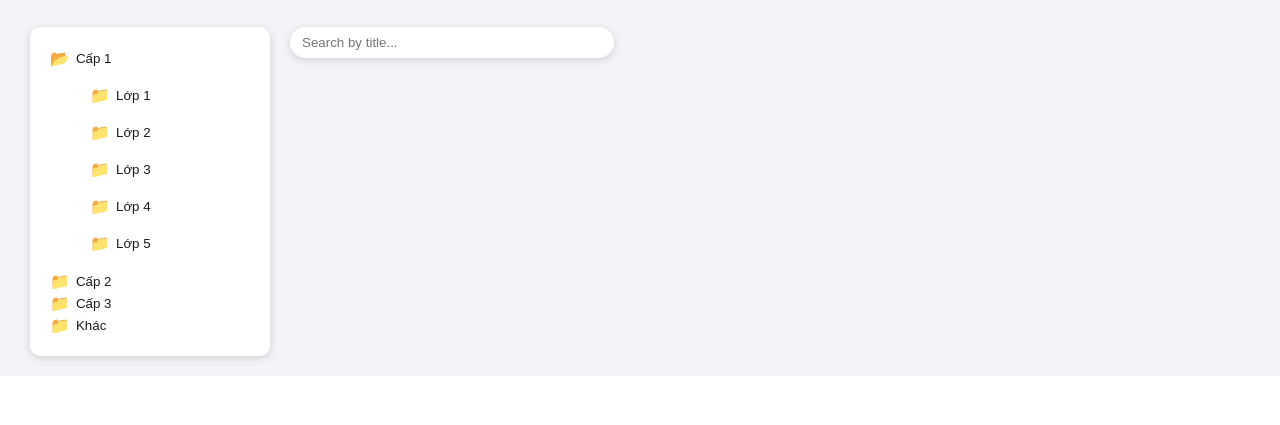
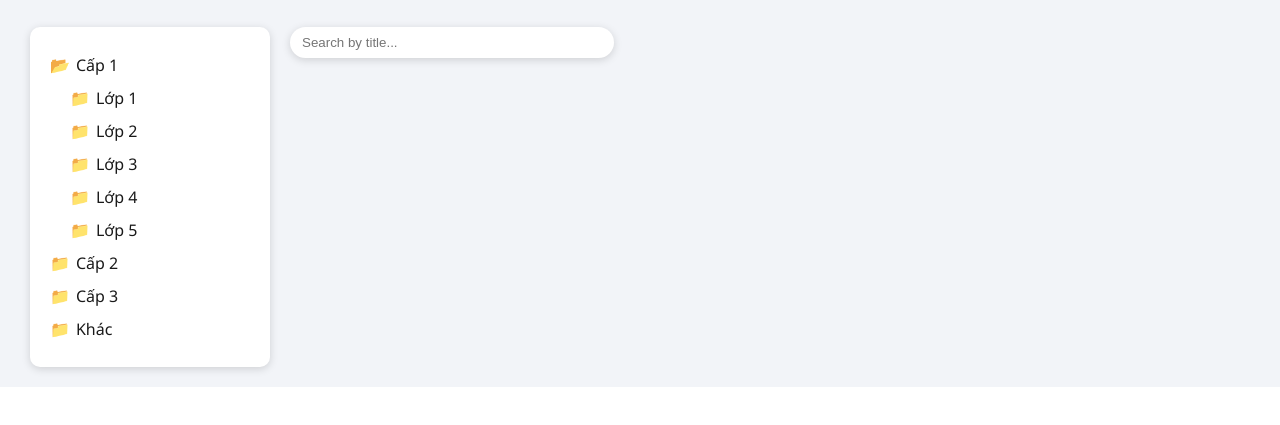
Before and after one commit to lezu311/libraryofsomething, a website: page public/index.html in a window 1280 px wide. Both pictures are taken after a click on the button "Cấp 1". Shown: the part 263-688 px from the top of the page. Drawn offline with Linux system fonts and the light colour scheme; no server answers.

Commit message:
chinh lai cai xem sach

```diff
--- a/public/style.css
+++ b/public/style.css
@@ -32,7 +32,6 @@ body {
     color: var(--text-header);
 }
 
-/* khối bên phải, rộng bằng logo để tiêu đề nằm giữa */
 .header-actions {
     flex: 1;
     display: flex;
@@ -198,7 +197,6 @@ body {
     text-align: center;
     color: var(--text);
     text-decoration: none;
-    box-sizing: border-box;
 }
 
 .search-result .title {
@@ -282,10 +280,22 @@ body {
     color: var(--text);
 }
 
-.category-tree li,
+/* ===== cây danh mục ===== */
 .category-tree ul {
     list-style: none;
-    margin-top: 15px;
+    margin: 0;
+    padding-left: 20px;
+}
+
+.category-tree li {
+    list-style: none;
+    margin: 0;
+}
+
+/* mọi mục cách đều nhau một khoảng nhỏ */
+.category-tree details,
+.category-tree .leaf {
+    margin: 3px 0;
 }
 
 summary {
@@ -304,6 +314,9 @@ summary::-webkit-details-marker {
     color: var(--text);
     border: none;
     white-space: nowrap;
+    padding: 4px 6px;
+    font: inherit;
+    cursor: pointer;
 }
 
 .category-button.selected {
@@ -340,6 +353,7 @@ details[open] > summary::before {
     line-height: 20px;
     text-align: center;
 }
+
 .search {
     padding-top: 30px;
 }
```
